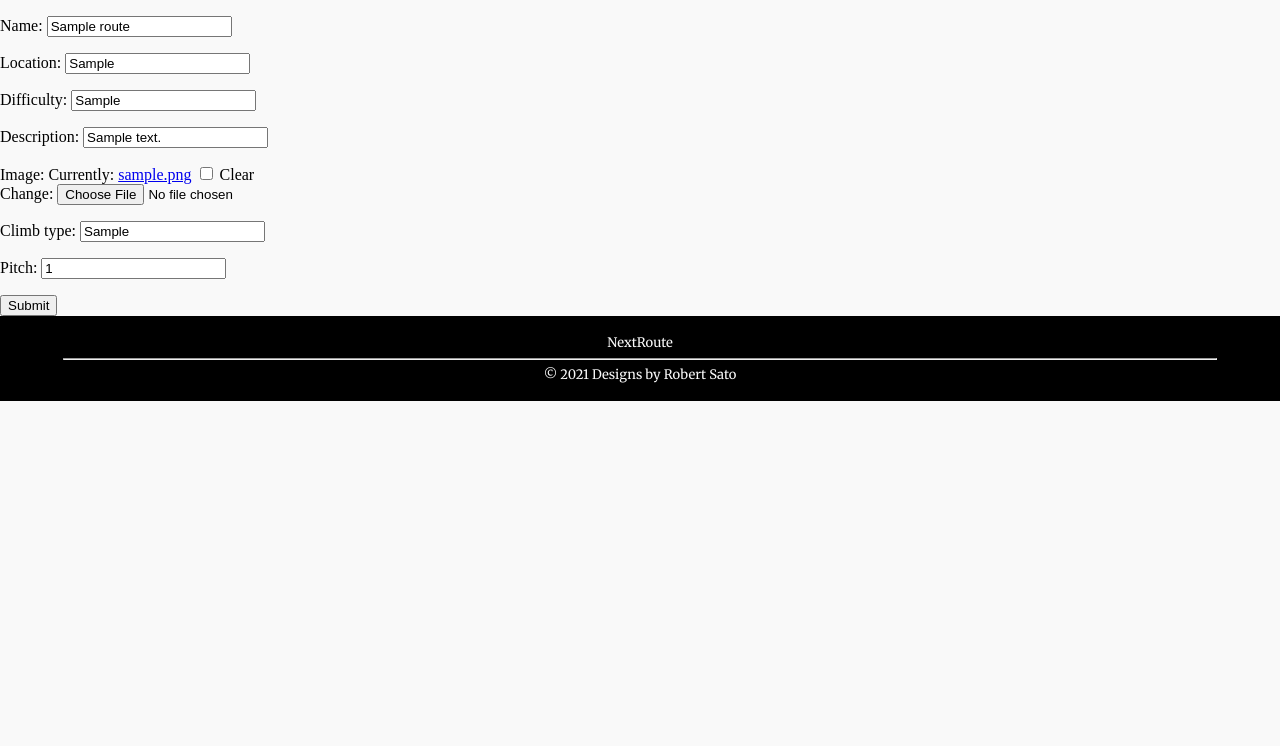
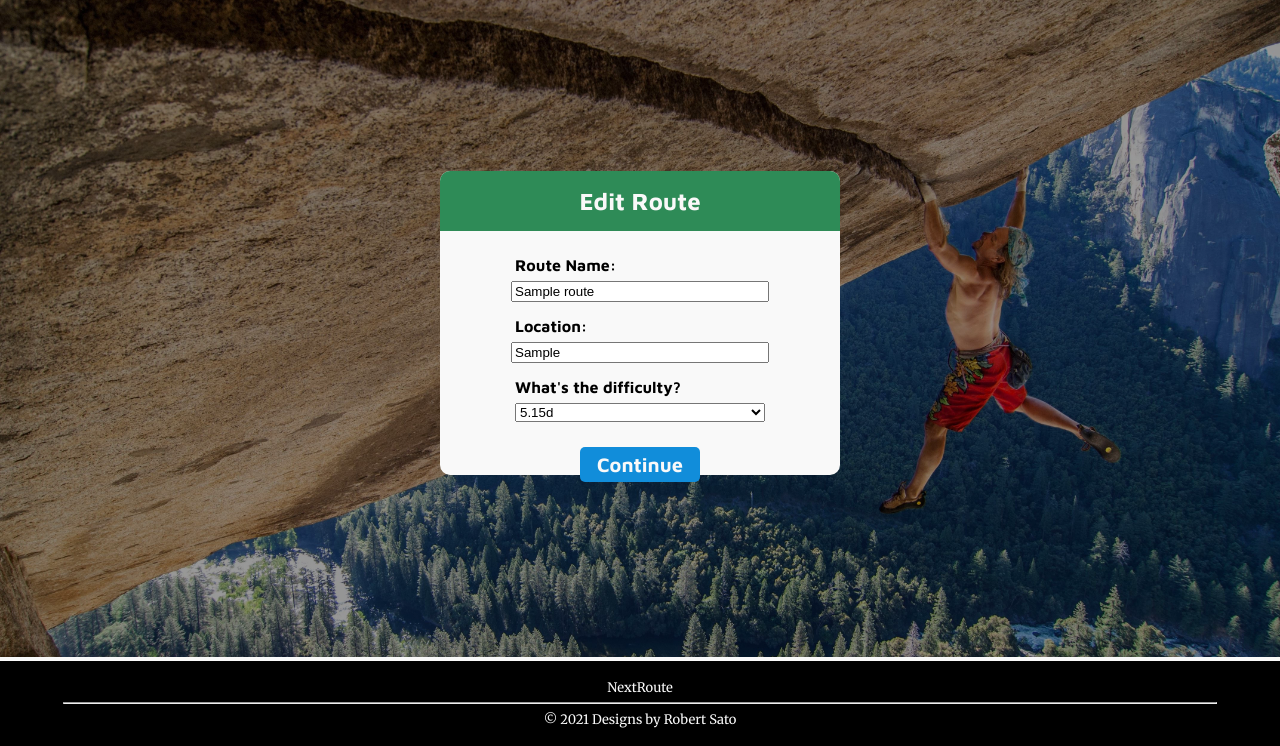
Before and after one commit to rsato1007/next_route, a Django app: page /route/1/update/ in a window 1280 px wide. Shown: the part 77-823 px from the top of the page. Before the commit the page ends 478 px from the top, so only its background shows below. Run offline with Django 3.2, Linux system fonts and the light colour scheme; a user stored in the database is signed in; tables that the repository leaves empty hold one stand-in row (values such as "Sample post").

Commit message:
adjusting and stylizing edit route page

```diff
--- a/next_route/main_app/templates/edit_route.html
+++ b/next_route/main_app/templates/edit_route.html
@@ -1,7 +1,81 @@
 {% extends 'base.html' %}
+{% load static %}
 {% block title %} Next Route - Modify Route {% endblock %}
 {% block content %}
-    <form action="" method="post">
-        {% csrf_token %} {{form.as_p}} <input type="submit" value="Submit" />
-  </form>
+<img src="{% static 'images/route-page.jpg' route.pk %}" alt="" class="page-background-image">
+    <div class="form-popup route-form route-form-first-half">
+        <div class="form-header">Edit Route</div>
+        <form method="post" url="/route/{{route.pk}}/update/" class="form">
+            {% csrf_token %}
+            <label for="name" class="form-label">Route Name:</label>
+            <br>
+            <input type="text" id="name" name="name" class="form-input" value='{{ route.name }}'>
+            <br>
+            <label for="location" class="form-label">Location:</label>
+            <br>
+            <input type="text" id="location" name="location" class="form-input" value="{{ route.location }}">
+            <br>
+            <label for="difficulty" class="form-label">What's the difficulty?</label>
+            <br>
+            <select id="difficulty" name="difficulty" class="form-input">
+              {% for num in difficulty %}
+                {% if num == route.difficulty %}
+                  <option value="{{ num }}" selected>{{ num }}</option>
+                {% else %}
+                  <option value="{{ num }}" selected>{{ num }}</option>
+                {% endif %}
+              {% endfor %}
+            </select>
+            <br>
+            <div class="continue-button">Continue</div>
+    </div>
+            <div class="form-popup second-form-half no-show">
+                <div class="form-header form-header-second-form">Edit Route</div>
+                <div class="form form-part-2">
+                    <label for="pitch" class="form-label">Number of Pitches</label>
+                    <br>
+                    <select id="pitch" name="pitch" class="form-input">
+                      {% for i in range %}
+                        {% if i == route.pitch and i >= 10 %}
+                          <option value="{{ i }}" selected>{{ i }}+</option>
+                        {% elif i == route.pitch %}
+                          <option value="{{ i }}" selected>{{ i }}</option>
+                        {% elif i == 10 %}
+                          <option value="{{ i }}">{{ i }}+</option>
+                        {% else %}
+                          <option value="{{ i }}">{{ i }}</option>
+                        {% endif %}
+                      {% endfor %}
+                    </select>
+                    <br>
+                    <label for="climb_type" class="form-label">Climb Type</label>
+                    <br>
+                    <select name="climb_type" id="climb_type" class="form-input">
+                      {% with "Ice Rock Mixed" as list %}
+                        {% for type in list.split %}
+                          {% if type == route.climb_type %}
+                            <option value="{{ type }}" selected>{{ type }}</option>
+                          {% else %}
+                            <option value="{{ type }}">{{ type }}</option>
+                          {% endif %}
+                        {% endfor %}
+                      {% endwith %}
+                    </select>
+                    <br>
+                    <label for="description" class="form-label">Briefly Describe Route</label>
+                    <br>
+                    <textarea class="form-input" rows="4" cols="20" id="description" name="description" required>{{ route.description }}</textarea>
+                    <br>
+                    <label for="image" class="form-label">Upload Image:</label>
+                    <br>
+                    <input class="form-input" type="file" id="image" name="image">
+                    <br>
+                    <div class="form-buttons-container">
+                        <div class="cancel-button route-go-back">Go Back</div>
+                        <input type="submit" class="submit-button">
+                    </div>
+                </div>
+            </div>
+        </form>
+</img>
 {% endblock %}
--- a/next_route/main_app/views.py
+++ b/next_route/main_app/views.py
@@ -213,12 +213,27 @@ class RoutePage(DetailView):
         return context
 
 @method_decorator(login_required, name='dispatch')
-class RouteUpdate(UpdateView):
-    model = Route
-    fields = ['name', 'location','difficulty', 'description', 'image', 'climb_type', 'pitch']
-    template_name = "edit_route.html"
-    def get_success_url(self):
-        return reverse('route_page', kwargs={'pk': self.object.pk})
+class RouteUpdate(View):
+    # model = Route
+    # fields = ['name', 'location','difficulty', 'description', 'image', 'climb_type', 'pitch']
+    # template_name = "edit_route.html"
+    # def get_success_url(self):
+    #     return reverse('route_page', kwargs={'pk': self.object.pk})
+
+    def get(self, request, pk):
+        context = { "route": Route.objects.get(pk=pk), "range": range(11), "difficulty": difficulty_range("5.0", "5.15") }
+        return render(request, "edit_route.html", context)
+
+    def post(self, request, pk):
+        name = request.POST.get('name')
+        location = request.POST.get('location')
+        difficulty = request.POST.get('difficulty')
+        description = request.POST.get('description')
+        image = request.POST.get('image')
+        climb_type = request.POST.get('climb_type')
+        pitch = request.POST.get('pitch')
+        Route.objects.filter(pk=pk).update(name=name, location=location, difficulty=difficulty, description=description, image=image, climb_type=climb_type, pitch=pitch)
+        return redirect('route_page', pk=pk)
 
 # ALL REVIEW VIEWS
 @method_decorator(login_required, name='dispatch')
```
